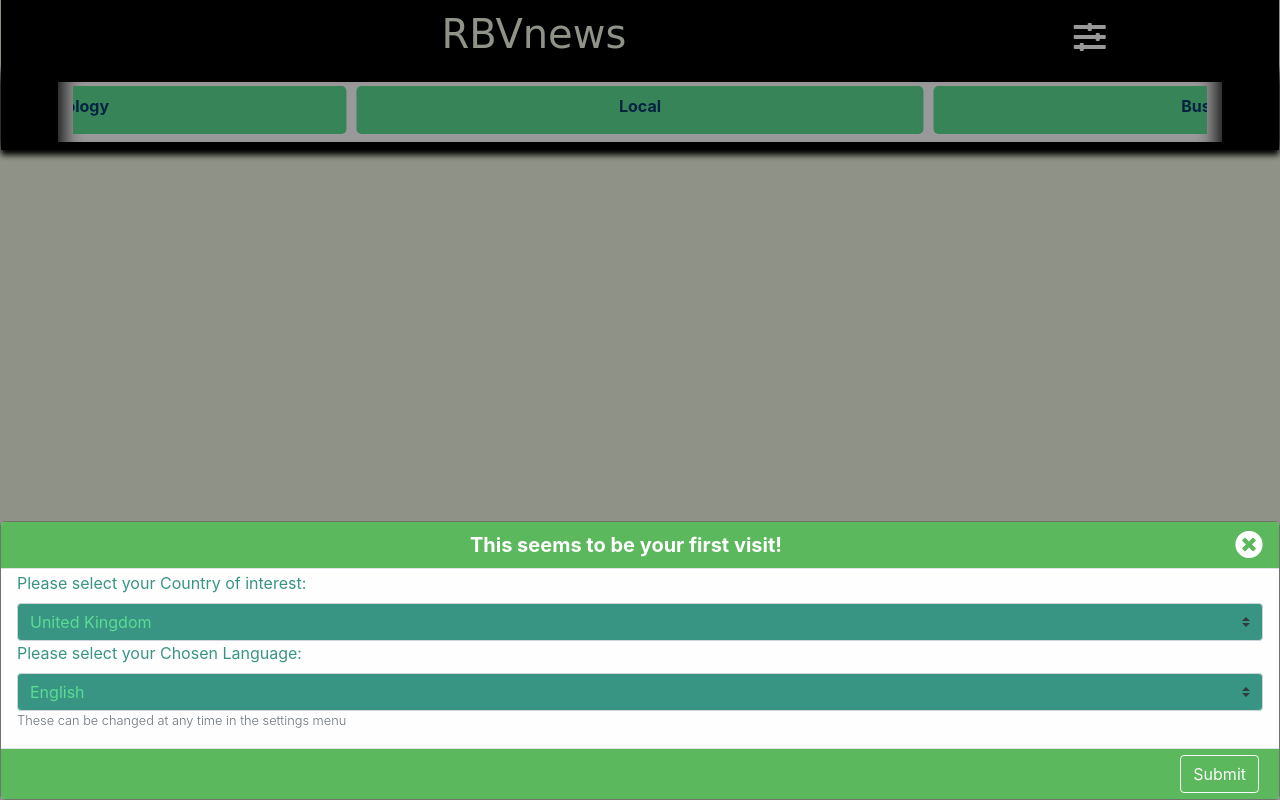
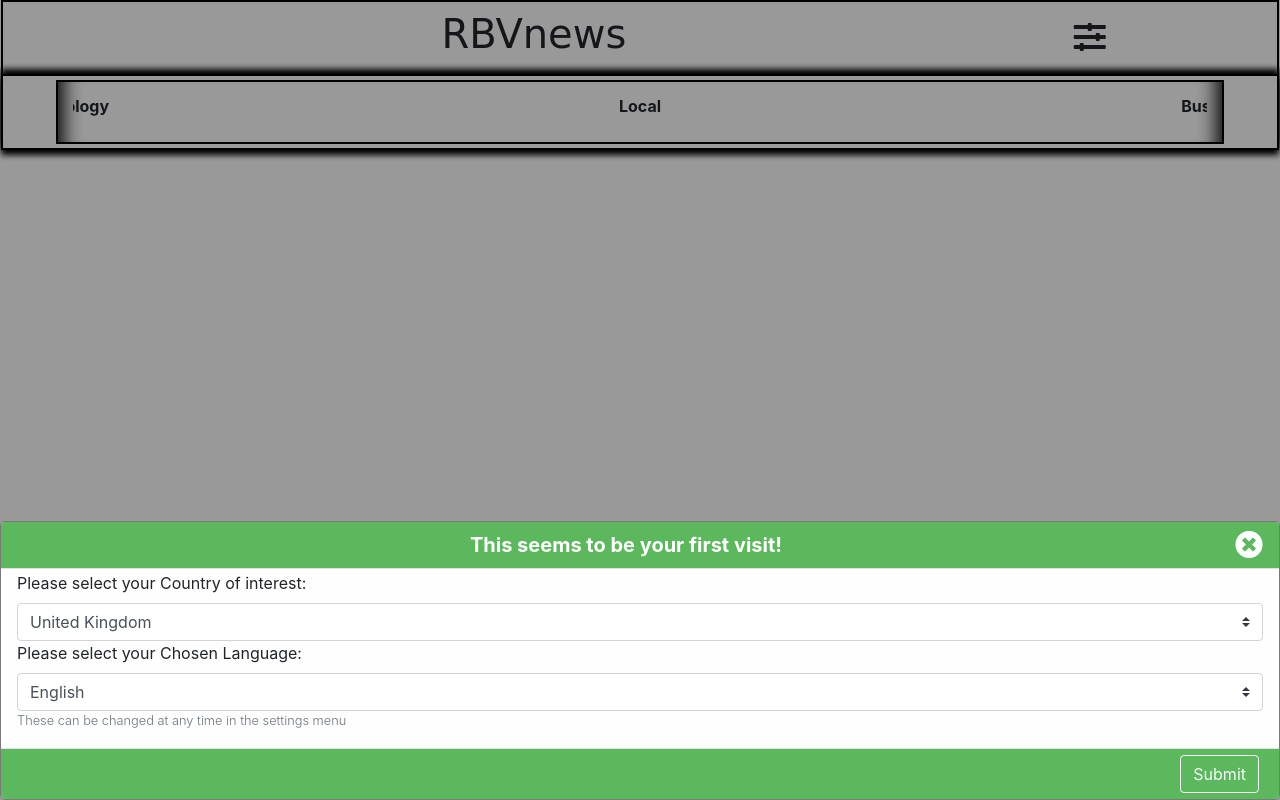
Before and after one commit to RossiV1712/SCCI62_CW2_WebPages, a plain HTML site: page index.html in a window 1280 px wide. Drawn offline with Linux system fonts and the light colour scheme; a script that the page names is missing; a web font is replaced by a local one.

Commit message:
Template
main.js 91 - Changed the CSS href,
main.js 315 - Added Class to the article cards to edit CSS,
main.js 368 - Added Class to the Page Nav buttons to edit CSS,
index.html 224&227&350&353 - Added classes to the modal buttons to edit CSS,
Colours.css - Added the base classes and id's that are needed to style the whole page

```diff
--- a/CSS/Colours.css
+++ b/CSS/Colours.css
@@ -3,21 +3,163 @@
 }
 
 /* Header */
+.TopBarHeader {
+    background-color: ;
+    color: ;
+}
+
+#SettingsIcon {
+    color:  !important;
+}
+
+#NavCategoryScroll {
+    background-color: ;
+}
+
+.carousel-cell {
+    background-color: ;
+    color: ;
+}
 
 /* Article Modal */
+.ArticleModal-content {
+    color: ;
+    border: solid 2px;
+}
+
+.ArticleModal-body {
+    background-color: ;
+}
+
+#ArticleModalSource {
+    color: ;
+}
+
+.ArticleModal-footer {
+    background-color: ;
+    border-top-color: ;
+}
+
+#ArticleModalMore {
+    color: ;
+    background-color: ;
+    border: ;
+}
+
+#ArticleModalClose {
+    color: ;
+    background-color: ;
+    border: ;
+}
 
 /* Article Cards */
+.ArticleCard {
+    border: solid 2px #000;
+}
+
+.ArticleCardBody {
+    background-color: ;
+    color: ;
+}
+
+.ArticleCardFoot {
+    background-color: ;
+    color: ;
+}
 
 /* Page Navigation */
+.PageNumActive {
+    background-color: ;
+    color:  !important;
+}
+
+.PageNumInactive {
+    background-color: ;
+    color:  !important;
+}
+
+/* Configuration Modals Shared */
+#AcordianSearchHeader,
+#AcordianSettingsHeader {
+    background-color: #000;
+}
+
+#SettingsModalTitleOne,
+#SettingsModalTitleTwo {
+    color: aqua;
+}
+
+#collapseOne,
+#collapseTwo {
+    background-color: #8DE4AF;
+    color: #FFF;
+}
+
+#collapseOne input,
+#collapseOne select,
+#collapseTwo input,
+#collapseTwo select {
+    background-color: #000;
+    color: #FFF;
+}
+
+#SettingsPageSizeSlider {
+    background: #d3d3d3;
+    -webkit-appearance: none;
+    appearance: none;
+    width: 100%;
+    height: 5vw;
+    border-radius: 10px;
+    outline: none;
+    opacity: 0.7;
+    -webkit-transition: .2s;
+    transition: opacity .2s;
+}
+
+#SettingsPageSizeSlider::-webkit-slider-thumb {
+    background: #FFF;
+    -webkit-appearance: none;
+    appearance: none;
+    width: 7vw;
+    height: 7vw;
+    border-radius: 50%;
+}
+
+#SettingsModalClose {
+    background-color: ;
+    color: ;
+    border: ;
+}
+
+#SettingsModalSubmit {
+    background-color: ;
+    color: ;
+    border: ;
+}
+
+/* Init Modal */
+.Initmodal-content {
+    background-color: ;
+}
+
+.Initmodal-header, .Initmodal-footer {
+    background-color: ;
+    color: ;
+}
+
+.Initmodal-body select {
+    background-color: ;
+    color: ;
+}
+
+.Initmodal-footer button {
+    background-color: ; /* ? */
+    color: ;
+    border: ;
+}
 
 /* Internet Error */
 
 /* Internet Warning Message */
 
 /* Search Alert */
-
-/* Search Modal */
-
-/* Settings Modal */
-
-/* Init Modal */
--- a/JS/main.js
+++ b/JS/main.js
@@ -88,7 +88,7 @@ function ColourStyle() {
        console.log(index);
     });
     var StyleSheet = document.getElementById("Colour"); // Store the stylesheet element
-    StyleSheet.setAttribute("href", "CSS/Colour1.css"); // Set the stylesheet href to the stored variable
+    StyleSheet.setAttribute("href", "CSS/Colours.css"); // Set the stylesheet href to the stored variable
 }
 /* Open the initial modal for first time use */
 function OpenInitCountryModal() {
@@ -312,7 +312,7 @@ function OutputResults(Data) {
         var Source = (Data.articles[i].source.name == null || Data.articles[i].source.name == "") ? 'Unknown' : Data.articles[i].source.name;
         var Date = (Data.articles[i].publishedAt == null || Data.articles[i].publishedAt == "") ? 'Unknown' : FormatDate(Data.articles[i].publishedAt); // If not null, run the function to format the output of the date
         var ImageURL = (Data.articles[i].urlToImage == null || Data.articles[i].urlToImage == "") ?  'Images/TempImage.png' : Data.articles[i].urlToImage; // If not null run the function to check the image can load
-        OutputArea.insertAdjacentHTML('beforeend', '<div class="card col-5 px-0 mx-auto my-1" onclick="ArticleModalOpen(' + i + ')"><img class="card-img-top" src="' + ImageURL + '" alt="Article Image" onerror="CheckImage(this);"><div class="ArticleCardBody card-body p-2"><div class="ArticleTitle text-wrap font-weight-bold">' + Title + '</div></div><div class="ArticleCardFoot card-footer p-2"><div class="ArticleSource text-wrap text-muted">' + Source + '</div><div class="ArticleDate text-wrap text-muted">' + Date + '</div></div></div>'); // Add this html onto the end of what is already in the OutputArea div
+        OutputArea.insertAdjacentHTML('beforeend', '<div class="card col-5 px-0 mx-auto my-1 ArticleCard" onclick="ArticleModalOpen(' + i + ')"><img class="card-img-top" src="' + ImageURL + '" alt="Article Image" onerror="CheckImage(this);"><div class="ArticleCardBody card-body p-2"><div class="ArticleTitle text-wrap font-weight-bold">' + Title + '</div></div><div class="ArticleCardFoot card-footer p-2"><div class="ArticleSource text-wrap text-muted">' + Source + '</div><div class="ArticleDate text-wrap text-muted">' + Date + '</div></div></div>'); // Add this html onto the end of what is already in the OutputArea div
     };
 }
 /* Get the category name from the given value ready for XMLHttpRequest */
@@ -365,7 +365,7 @@ function RefreshArticles(Page) {
 /* Page Number */
 /* A function to take to page number given and return a button with the needed details */
 function PageNum(PageNum) {
-    return "<li class='page-item'><a id='PageNum" + PageNum + "' class='page-link' onclick='RefreshArticles(" + PageNum + ")'>" + PageNum + "</a></li>"; // Return the navigation button with required attributes based off of the given number
+    return "<li class='page-item'><a id='PageNum" + PageNum + "' class='page-link PageNumInactive' onclick='RefreshArticles(" + PageNum + ")'>" + PageNum + "</a></li>"; // Return the navigation button with required attributes based off of the given number
 }
 /* A function to configure and display the page navigation bar at bottom of the page based off of how many pages are available */
 function DisplayNavBar(Page, TotalPages) {
--- a/index.html
+++ b/index.html
@@ -221,10 +221,10 @@
                                     </div>
                                     <div class="col-12 row mt-2">
                                         <div class="col text-center">
-                                            <button class="mx-auto btn" type="submit" onclick="CloseSettingsModal()">Cancel</button>
+                                            <button class="mx-auto btn SettingsModalClose" type="button" onclick="CloseSettingsModal()">Cancel</button>
                                         </div>
                                         <div class="col text-center">
-                                            <button class="mx-auto btn" type="submit" onclick="FilterSubmit()">Search!</button>
+                                            <button class="mx-auto btn SettingsModalSubmit" type="button" onclick="FilterSubmit()">Search!</button>
                                         </div>
                                     </div>
                                 </div>
@@ -347,10 +347,10 @@
                                     </div>
                                     <div class="col-12 row">
                                         <div class="col text-center">
-                                            <button type="button" class="btn" onclick="CloseSettingsModal()">Close</button>
+                                            <button type="button" class="btn SettingsModalClose" onclick="CloseSettingsModal()">Close</button>
                                         </div>
                                         <div class="col text-center">
-                                            <button type="button" class="btn" onclick="SettingsSubmit()">Save</button>
+                                            <button type="button" class="btn SettingsModalSubmit" onclick="SettingsSubmit()">Save</button>
                                         </div>
                                     </div>
                                 </div>
```
